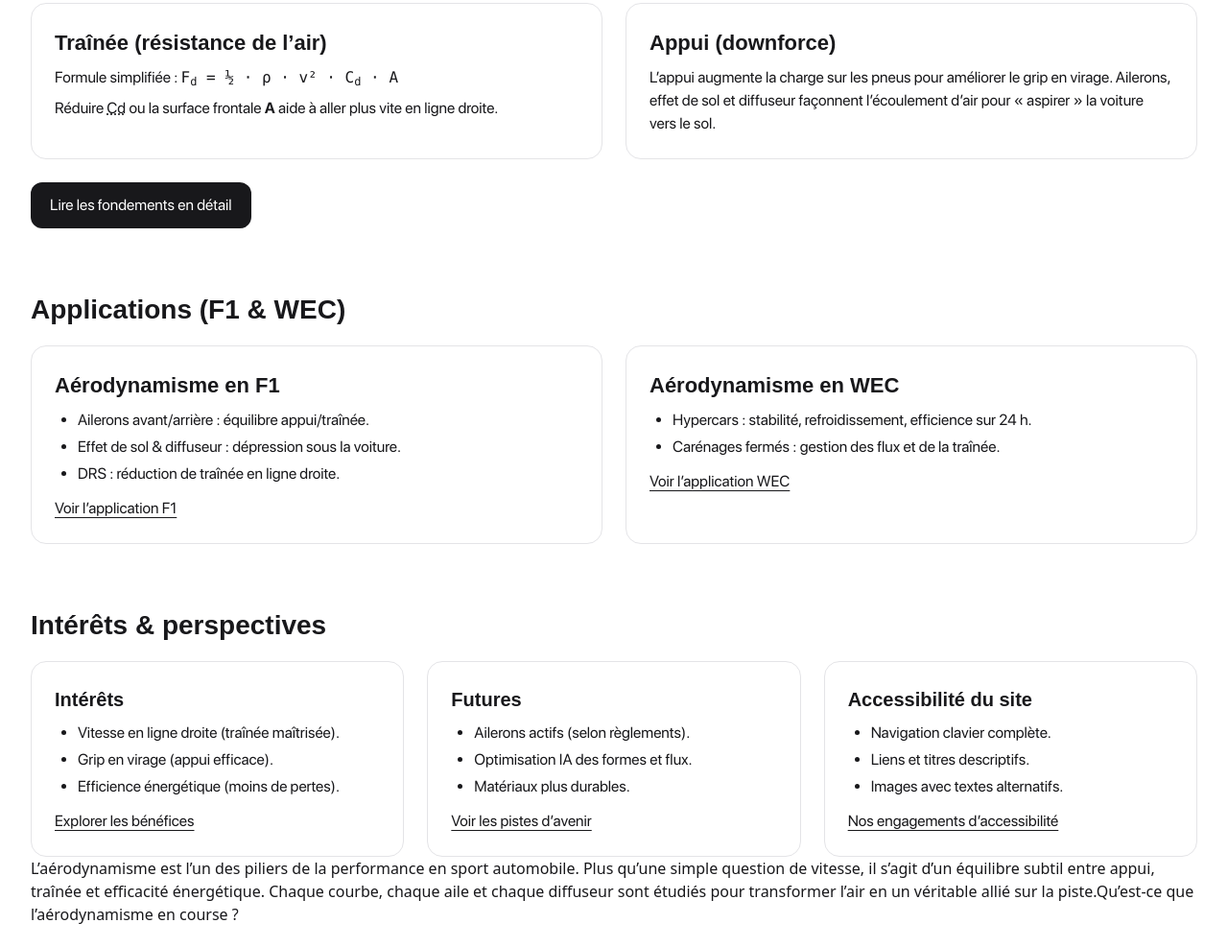
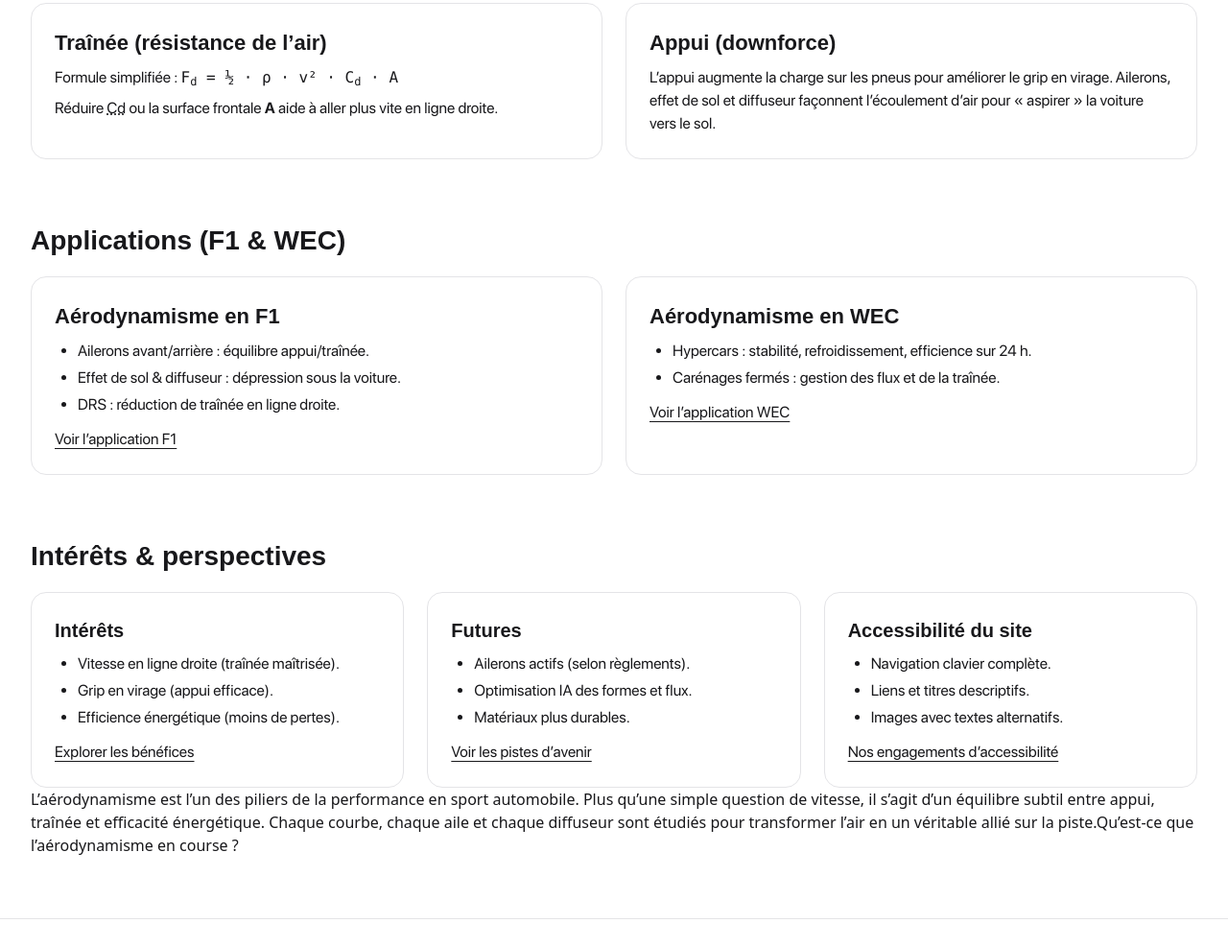
Before and after one commit to Teyncz/front_sw, a website built with Vite: page index.html in a window 1280 px wide. Shown: the part 1193-2180 px from the top of the page at 96% size. Built offline with nearby package versions, Linux system fonts and the light colour scheme; files whose address does not match are found by name.

Commit message:
remove fondement

```diff
--- a/index.html
+++ b/index.html
@@ -129,12 +129,6 @@
         </article>
       </div>
 
-      <div class="mt-6">
-        <a href="/src/html/fondements.html"
-           class="inline-block rounded-xl bg-zinc-900 text-white dark:bg-white dark:text-zinc-900 px-5 py-3 font-SF-Pro focus:outline-none focus-visible:ring-4 focus-visible:ring-amber-400">
-          Lire les fondements en détail
-        </a>
-      </div>
     </section>
 
     <section aria-labelledby="apps-titre" class="mt-16">
--- a/src/html/applications.html
+++ b/src/html/applications.html
@@ -208,7 +208,7 @@
     </section>
 
     <nav aria-label="Navigation chapitre" class="mt-12 flex flex-col sm:flex-row items-start sm:items-center justify-between gap-4">
-      <a href="./fondements.html" class="inline-block rounded-xl border border-zinc-300 dark:border-zinc-700 px-5 py-3 font-SF-Pro focus:outline-none focus-visible:ring-4 focus-visible:ring-amber-400">
+      <a href="/" class="inline-block rounded-xl border border-zinc-300 dark:border-zinc-700 px-5 py-3 font-SF-Pro focus:outline-none focus-visible:ring-4 focus-visible:ring-amber-400">
         ← Revoir les Fondements
       </a>
       <a href="./interets.html" class="inline-block rounded-xl bg-zinc-900 text-white dark:bg-white dark:text-zinc-900 px-5 py-3 font-SF-Pro focus:outline-none focus-visible:ring-4 focus-visible:ring-amber-400">
```
